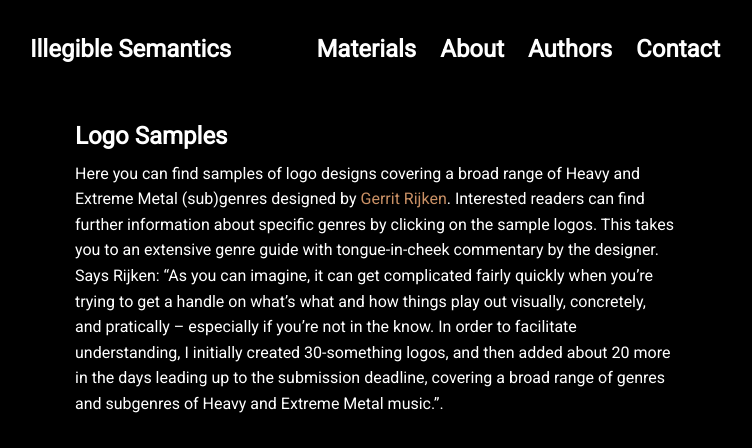
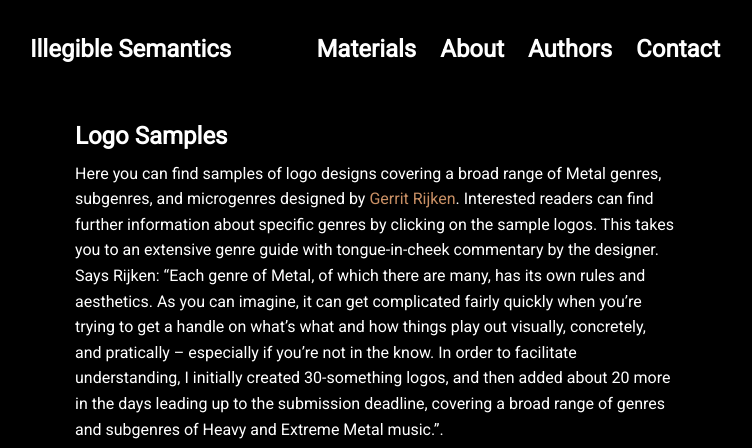
Before and after one commit to Noeska/illegiblesemantics, a Jekyll site: the page built from projects/proj-2.md, in a window 1280 px wide and 900 px high, cut to the strip 0-448 px from the top of the window. Shown: the whole strip, without its empty margins (265-1017 px from the left). Built offline with Jekyll 4.4.1, drawn with Linux system fonts in a browser that asks for light colours; nearby versions of some CDN libraries.

Commit message:
Update proj-2.md

```diff
--- a/projects/proj-2.md
+++ b/projects/proj-2.md
@@ -3,7 +3,7 @@ layout: post
 title: 'Logo Samples'
 ---
 
-Here you can find samples of logo designs covering a broad range of Heavy and Extreme Metal (sub)genres designed by <a href="http://www.tundratoucan.com/" target="_blank" rel="noopener">Gerrit Rijken</a>. Interested readers can find further information about specific genres by clicking on the sample logos. This takes you to an extensive genre guide with tongue-in-cheek commentary by the designer. Says Rijken: "As you can imagine, it can get complicated fairly quickly when you're trying to get a handle on what's what and how things play out visually, concretely, and pratically -- especially if you're not in the know. In order to facilitate understanding, I initially created 30-something logos, and then added about 20 more in the days leading up to the submission deadline, covering a broad range of genres and subgenres of Heavy and Extreme Metal music.".
+Here you can find samples of logo designs covering a broad range of Metal genres, subgenres, and microgenres designed by <a href="http://www.tundratoucan.com/" target="_blank" rel="noopener">Gerrit Rijken</a>. Interested readers can find further information about specific genres by clicking on the sample logos. This takes you to an extensive genre guide with tongue-in-cheek commentary by the designer. Says Rijken: "Each genre of Metal, of which there are many, has its own rules and aesthetics. As you can imagine, it can get complicated fairly quickly when you're trying to get a handle on what's what and how things play out visually, concretely, and pratically -- especially if you're not in the know. In order to facilitate understanding, I initially created 30-something logos, and then added about 20 more in the days leading up to the submission deadline, covering a broad range of genres and subgenres of Heavy and Extreme Metal music.".
 
 [<img src="\illegiblesemantics\assets\img\projects\proj-9\avantgarde.jpg" alt="Avant-Garde Metal" width=140 >](https://tundratoucan.github.io/AVANTGARDE)
 [<img src="\illegiblesemantics\assets\img\projects\proj-9\baythrash.jpg" alt="Bay Area Thrash" width=140 >](https://tundratoucan.github.io/THRASHMETAL3)
```
